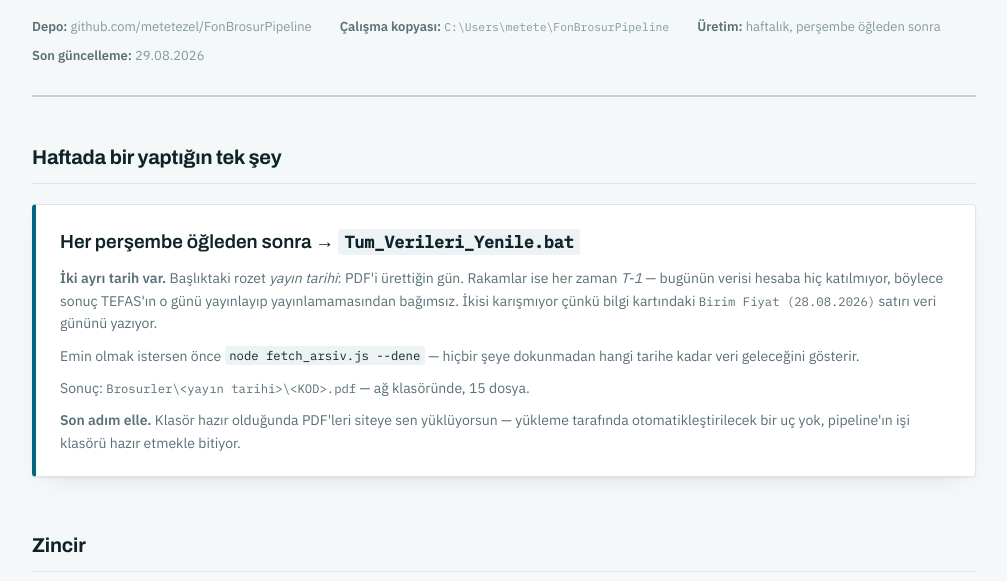
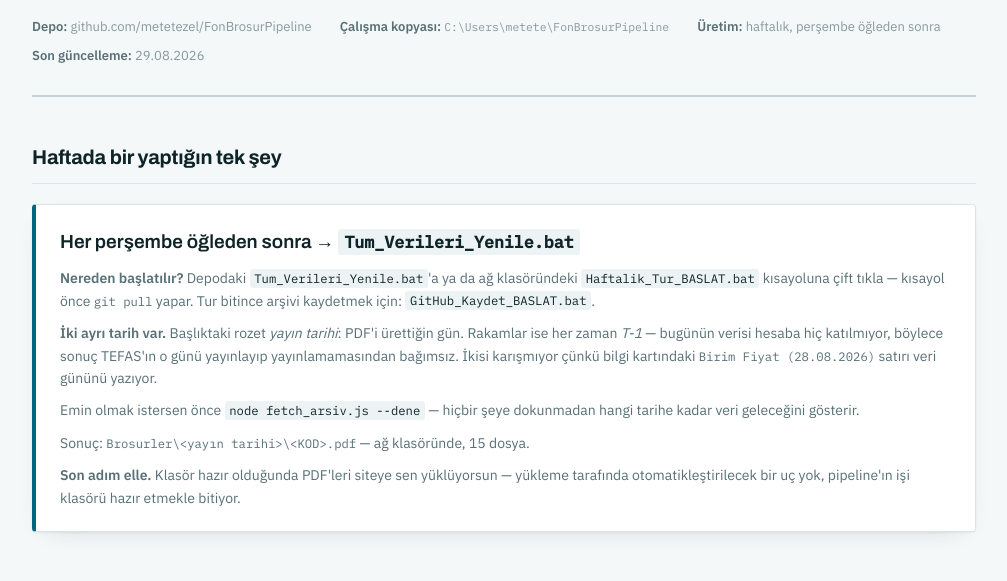
Before and after one commit to metetezel/FonBrosurPipeline, a website: page kilavuz.html in a window 1280 px wide. Shown: the part 206-787 px from the top of the page, without its empty margins (136-1143 px from the left). Drawn offline with Linux system fonts and the light colour scheme.

Commit message:
Ag klasorune iki cift-tiklanabilir kisayol eklendi
Kod ag klasorunde tutulmadigi icin bat dosyalari orada gorunmuyordu. Cozum ayna
degil kisayol: Haftalik_Tur_BASLAT.bat (git pull + Tum_Verileri_Yenile.bat) ve
GitHub_Kaydet_BASLAT.bat (GitHub_Kaydet_Yukle.bat). Ikisi de depo yoksa ne
yapilmasi gerektigini yaziyor. README ve kilavuza islendi.

Co-Authored-By: Claude Opus 5 <noreply@anthropic.com>

```diff
--- a/kilavuz.html
+++ b/kilavuz.html
@@ -189,6 +189,7 @@
   <h2>Haftada bir yaptığın tek şey</h2>
   <div class="routine">
     <div class="big">Her perşembe öğleden sonra → <code>Tum_Verileri_Yenile.bat</code></div>
+    <p class="note"><strong>Nereden başlatılır?</strong> Depodaki <code>Tum_Verileri_Yenile.bat</code>'a ya da ağ klasöründeki <code>Haftalik_Tur_BASLAT.bat</code> kısayoluna çift tıkla — kısayol önce <span class="mono">git pull</span> yapar. Tur bitince arşivi kaydetmek için: <code>GitHub_Kaydet_BASLAT.bat</code>.</p>
     <p class="note"><strong>İki ayrı tarih var.</strong> Başlıktaki rozet <em>yayın tarihi</em>: PDF'i ürettiğin gün. Rakamlar ise her zaman <em>T-1</em> — bugünün verisi hesaba hiç katılmıyor, böylece sonuç TEFAS'ın o günü yayınlayıp yayınlamamasından bağımsız. İkisi karışmıyor çünkü bilgi kartındaki <span class="mono">Birim Fiyat (28.08.2026)</span> satırı veri gününü yazıyor.</p>
     <p class="note">Emin olmak istersen önce <code>node fetch_arsiv.js --dene</code> — hiçbir şeye dokunmadan hangi tarihe kadar veri geleceğini gösterir.</p>
     <p class="note">Sonuç: <span class="mono">Brosurler\&lt;yayın tarihi&gt;\&lt;KOD&gt;.pdf</span> — ağ klasöründe, 15 dosya.</p>
```
Also changed, not shown: README.md.
